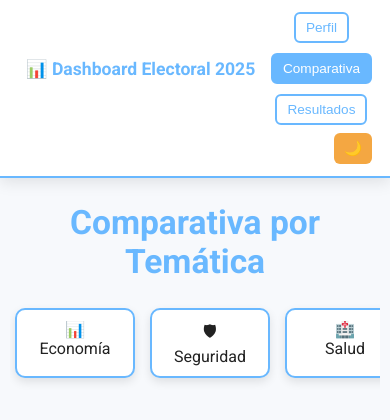
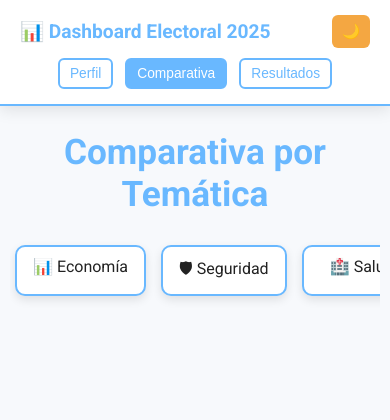
Before and after one commit to MatiasLeal29/comparativo-2v, a website: page comparativo-2V/index.html in a window 390 px wide. Both pictures are taken after a click on the button "Comparativa". Drawn offline with Linux system fonts and the light colour scheme.

Commit message:
Fix index y css

```diff
--- a/comparativo-2V/index.html
+++ b/comparativo-2V/index.html
@@ -13,17 +13,22 @@
 
 <body class="light">
 
-  <!-- ===== TOPBAR DASHBOARD ===== -->
+  <!-- ===== TOPBAR ===== -->
   <header class="topbar">
-    <div class="logo">📊 Dashboard Electoral 2025</div>
 
-    <nav class="menu">
+    <!-- Primera fila: Título + Darkmode -->
+    <div class="topbar-row">
+      <div class="logo">📊 Dashboard Electoral 2025</div>
+      <button id="themeToggle" class="theme-btn">🌙</button>
+    </div>
+
+    <!-- Segunda fila: menú -->
+    <nav class="menu-under-title">
       <button onclick="showTab('perfil')" class="tab-btn active">Perfil</button>
       <button onclick="showTab('comparativa')" class="tab-btn">Comparativa</button>
       <button onclick="showTab('resultados')" class="tab-btn">Resultados</button>
     </nav>
 
-    <button id="themeToggle" class="theme-btn">🌙</button>
   </header>
 
   <!-- ===== CONTENIDO ===== -->
@@ -31,7 +36,6 @@
   <!-- === PERFIL PROFESIONAL === -->
   <section id="perfil" class="tab-section">
     <h2>Perfil Profesional</h2>
-
     <div id="perfil-container" class="perfil-grid"></div>
   </section>
 
--- a/comparativo-2V/style.css
+++ b/comparativo-2V/style.css
@@ -47,42 +47,46 @@ body.dark {
 }
 
 /* ---------------------------------------------------------
-   TOPBAR DASHBOARD (mejorado + responsive + darkmode fix)
+   TOPBAR PRINCIPAL — NUEVA ESTRUCTURA
 ----------------------------------------------------------*/
 
 .topbar {
   width: 100%;
   background: var(--card-bg);
   border-bottom: 2px solid var(--accent);
-  padding: 12px 18px;
+  padding: 15px 20px;
   display: flex;
-  align-items: center;
-  justify-content: space-between;
-  flex-wrap: wrap;
-  gap: 8px;
+  flex-direction: column;
+  gap: 10px;
   position: sticky;
   top: 0;
   z-index: 50;
   box-shadow: 0 4px 15px var(--shadow);
 }
 
+/* Primera fila: TÍTULO + DARKMODE */
+.topbar-row {
+  width: 100%;
+  display: flex;
+  justify-content: space-between;
+  align-items: center;
+}
+
 .logo {
   font-size: 1.4rem;
   font-weight: 700;
   color: var(--accent);
-  flex-grow: 1;
 }
 
-/* Centra menú */
-.menu {
+/* Segunda fila: MENÚ centrado */
+.menu-under-title {
+  width: 100%;
   display: flex;
   justify-content: center;
-  gap: 10px;
-  flex: 1;
-  flex-wrap: wrap;
+  gap: 12px;
 }
 
-/* Botones */
+/* Estilo de botones del menú */
 .tab-btn {
   padding: 8px 16px;
   background: transparent;
@@ -104,7 +108,7 @@ body.dark {
   color: #fff;
 }
 
-/* Botón Darkmode fijo a la derecha */
+/* Botón modo oscuro siempre a la derecha */
 .theme-btn {
   background: var(--accent-2);
   color: white;
@@ -114,7 +118,6 @@ body.dark {
   cursor: pointer;
   font-size: 1rem;
   transition: opacity 0.25s;
-  margin-left: auto;
   flex-shrink: 0;
 }
 
@@ -132,8 +135,8 @@ body.dark {
 
 .tab-section h2 {
   text-align: center;
-  font-size: 2.1rem;
-  margin-bottom: 12px;
+  font-size: 2.2rem;
+  margin-bottom: 15px;
   color: var(--accent);
 }
 
@@ -153,14 +156,13 @@ body.dark {
   border: 2px solid var(--card-border);
   border-radius: 15px;
   padding: 22px;
-  text-align: left;
   box-shadow: 0 6px 15px var(--shadow);
   transition: transform 0.25s ease, box-shadow 0.25s ease;
 }
 
 .perfil-card:hover {
   transform: translateY(-5px);
-  box-shadow: 0 10px 25px var(--shadow);
+  box-shadow: 0 12px 28px var(--shadow);
 }
 
 .perfil-header h3 {
@@ -171,7 +173,6 @@ body.dark {
   text-align: justify;
   line-height: 1.6;
   margin-bottom: 18px;
-  color: var(--text);
 }
 
 /* Hitos */
@@ -201,7 +202,6 @@ body.dark {
   gap: 15px;
   padding: 15px 5px;
   margin-bottom: 25px;
-  scrollbar-width: thin;
 }
 
 .tematica-card {
@@ -210,12 +210,9 @@ body.dark {
   border: 2px solid var(--accent);
   border-radius: 10px;
   padding: 10px 16px;
-  display: flex;
-  flex-direction: column;
-  align-items: center;
+  text-align: center;
+  min-width: 120px;
   cursor: pointer;
-  min-width: 120px;
-  text-align: center;
   box-shadow: 0 4px 10px var(--shadow);
   transition: transform 0.2s ease, background 0.2s ease;
 }
@@ -261,12 +258,23 @@ body.dark {
   line-height: 1.6;
 }
 
+.btn-link {
+  display: inline-block;
+  margin-top: 12px;
+  padding: 9px 14px;
+  background: var(--accent);
+  color: white;
+  text-decoration: none;
+  font-weight: 600;
+  border-radius: 6px;
+}
+
 /* ---------------------------------------------------------
    GRÁFICO DE BARRAS
 ----------------------------------------------------------*/
 
 .bar-chart-container {
-  max-width: 800px;
+  max-width: 850px;
   margin: 0 auto;
   display: flex;
   flex-direction: column;
@@ -277,12 +285,8 @@ body.dark {
 .bar-row {
   display: grid;
   grid-template-columns: 150px 1fr 180px;
+  gap: 15px;
   align-items: center;
-  gap: 15px;
-}
-
-.bar-label {
-  font-weight: 600;
 }
 
 .bar-track {
@@ -321,17 +325,16 @@ body.dark {
 @media (max-width: 600px) {
 
   .logo {
-    font-size: 1.1rem;
-    text-align: center;
+    font-size: 1.2rem;
   }
 
   .tab-btn {
     padding: 6px 10px;
-    font-size: 0.85rem;
+    font-size: 0.86rem;
   }
 
   .theme-btn {
-    padding: 7px 10px;
+    padding: 8px 10px;
     font-size: 0.9rem;
   }
 
```
